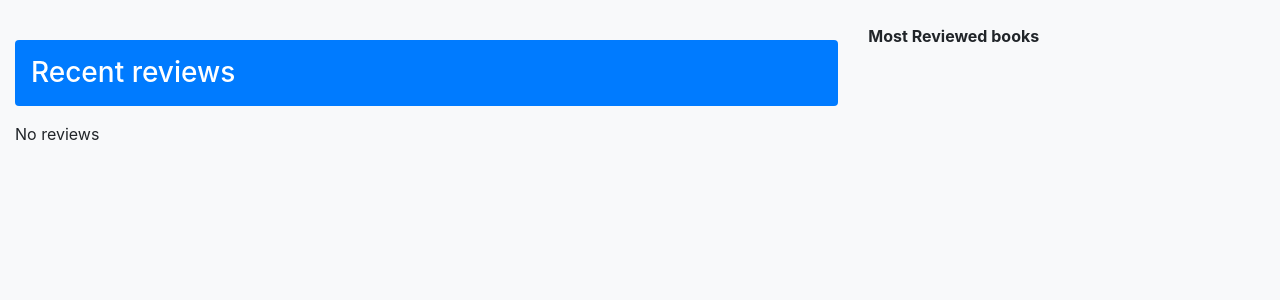
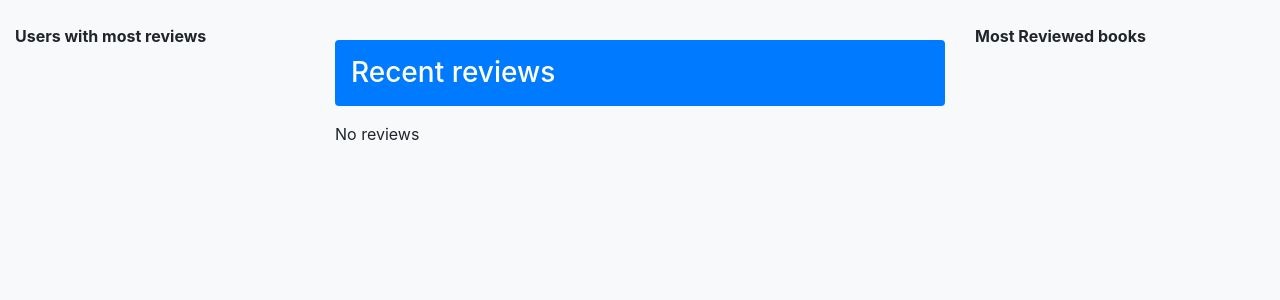
Before and after one commit to Miniaya/Kirja-arvostelut, a Flask app: page /frontpage in a window 1280 px wide. Shown: the part 56-356 px from the top of the page. Run offline with Flask 2, Linux system fonts and the light colour scheme; data that the repository does not hold is empty; some libraries are stand-ins or nearby versions.

Commit message:
Listaus käyttäjistä, jotka ovat tehneet eniten arvosteluja

```diff
--- a/application/reviews/models.py
+++ b/application/reviews/models.py
@@ -112,6 +112,20 @@ class Review(Base):
 
         return response
 
+    @staticmethod
+    def most_reviews():
+        stmt = text("SELECT DISTINCT Account.username, (SELECT COUNT(id) FROM Review WHERE account_id = Account.id) "
+                    "FROM Account LEFT JOIN Review ON Review.account_id = Account.id "
+                    "GROUP BY Account.id, Review.id "
+                    "ORDER BY (SELECT COUNT(id) FROM Review WHERE account_id = Account.id) DESC LIMIT 5")
+        res = db.engine.execute(stmt)
+
+        response = []
+        for row in res:
+            response.append({"user":row[0], "count":row[1]})
+
+        return response
+
 class Author(db.Model):
 
     __tablename__ = "author"
--- a/application/reviews/views.py
+++ b/application/reviews/views.py
@@ -8,16 +8,16 @@ from application.read.models import MustReads
 
 @app.route("/frontpage", methods=["GET"])
 def reviews_front():
-    return render_template("reviews/list.html", reviews = Review.get_all_reviews(), show = 3, books = Review.ranking())
+    return render_template("reviews/list.html", reviews = Review.get_all_reviews(), show = 3, books = Review.ranking(), users = Review.most_reviews())
 
 @app.route("/reviews/search", methods=["POST", "GET"])
 def reviews_search():
     if request.method == "GET":
-        return render_template("reviews/list.html", show = 1, form = SearchForm(), books = Review.ranking())
+        return render_template("reviews/list.html", show = 1, form = SearchForm())
 
     r = Review.find_by_author(request.form.get("author"))
 
-    return render_template("reviews/list.html", show = 1, reviews = r, form = SearchForm(), books = Review.ranking())
+    return render_template("reviews/list.html", show = 1, reviews = r, form = SearchForm())
 
 @app.route("/reviews", methods=["GET"])
 @login_required
--- a/application/templates/auth/loginform.html
+++ b/application/templates/auth/loginform.html
@@ -2,7 +2,9 @@
 {% import "bootstrap/wtf.html" as wtf %}
 
 {% block body %}
+
 {{ error }}
+<div class="container">
     <form method = "POST" action = "{{ url_for('auth_login') }}" >
         <div>
             {{ wtf.form_field(form.username, class="form-control") }}
@@ -12,5 +14,6 @@
         </div>
         <input type = "submit" class="btn btn-primary" value = "Login" />
     </form>
+</div>
 
 {% endblock %}
--- a/application/templates/auth/signinform.html
+++ b/application/templates/auth/signinform.html
@@ -2,7 +2,9 @@
 {% import "bootstrap/wtf.html" as wtf %}
 
 {% block body %}
+
 {{ error }}
+<div class="container">
     <form method = "POST" action = "{{ url_for('auth_sign_in') }}">
         <div class="form-group">
             {{ wtf.form_field(form.name, class="form-control") }}
@@ -20,5 +22,6 @@
             {% endfor %}
         </ul>
     </form>
+</div>
 
 {% endblock %}
--- a/application/templates/reviews/list.html
+++ b/application/templates/reviews/list.html
@@ -13,21 +13,34 @@
   {% endif %}
   <div class="row">
     {% if show == 3 %}
-    <div class="col-md-3 order-md-2 mb-2">
+    <div class="col-md-3 order-md-1 mb-2">
+      <strong>Users with most reviews</strong>
+        <div class="list-group">
+          {% for user in users %}
+            <a class="list-group-item">
+              <div class="d-flex w-100 justify-content-between">
+                <h5 class="mb-1">{{ user.user }}</h5>
+              </div>
+              <p class="mb-1">{{ user.count }} reviews</p>
+            </a>
+          {% endfor %}
+        </div>
+    </div>
+    <div class="col-md-3 order-md-3 mb-2">
       <strong>Most Reviewed books</strong>
+        <div class="list-group">
           {% for book in books %}
-      <div class="list-group">
-        <a href="#" class="list-group-item list-group-item-action active">
+            <a href="#" class="list-group-item list-group-item-action">
               <div class="d-flex w-100 justify-content-between">
                 <h5 class="mb-1">{{ book.book }}</h5>
                 <small>{{ book.stars }} / 5</small>
               </div>
               <p class="mb-1"> by {{ book.author }}</p>
             </a>
-      </div>
           {% endfor %}
         </div>
-    <div class="col-md-8 order-md-1">
+    </div>
+    <div class="col-md-6 order-md-2">
     {% else %}
     <div class="container">
     {% endif %}
```
Lines whose indentation alone changed are shown as unchanged.
